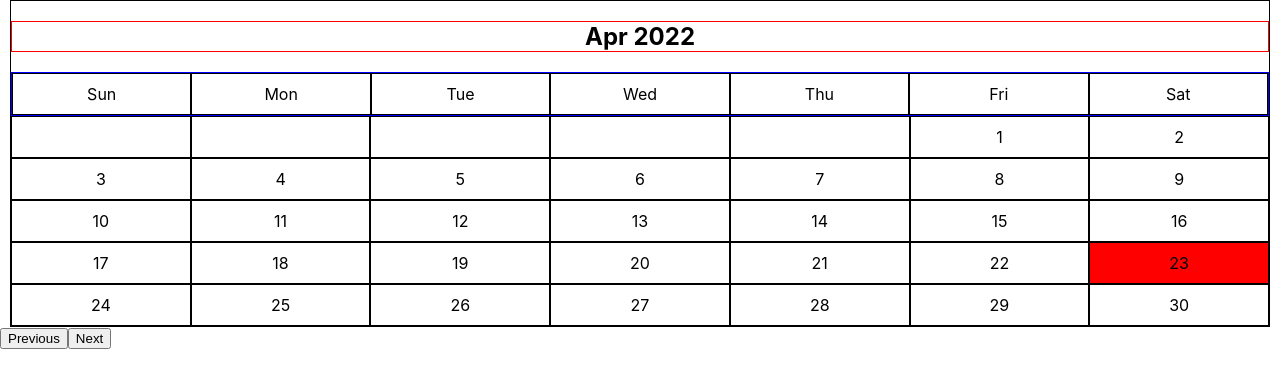
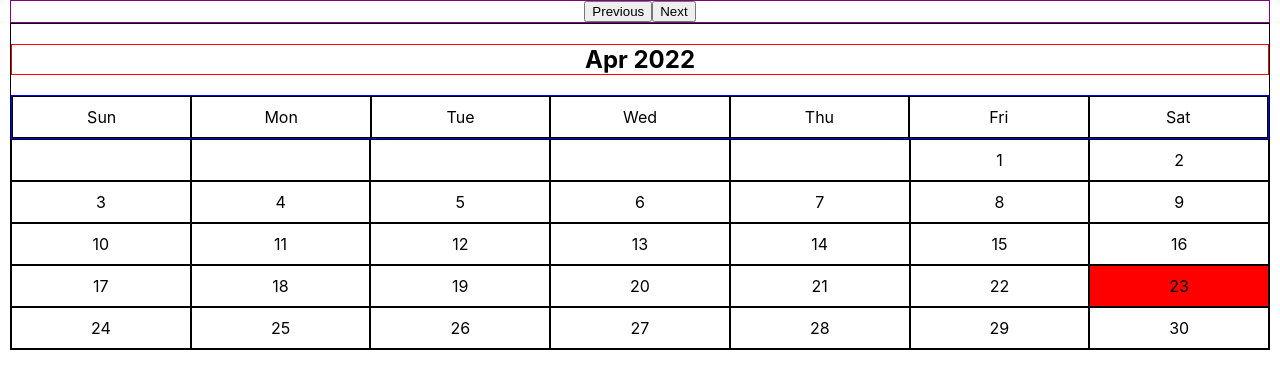
Before and after one commit to develijahlee/calendar-budget, a Next.js app: page / in a window 1280 px wide. Shown: the top 388 px of the page. Built offline with nearby package versions, Linux system fonts and the light colour scheme.

Commit message:
rename indexes

```diff
--- a/pages/index.tsx
+++ b/pages/index.tsx
@@ -6,7 +6,7 @@ import styles from '../styles/Home.module.scss'
 
 const Home: NextPage = () => {
   const months = ["Jan", "Feb", "Mar", "Apr", "May", "Jun", "Jul", "Aug", "Sep", "Oct", "Nov", "Dec"]
-  const weekDays = ["Sun", "Mon", "Tue", "Wed", "Thu", "Fri", "Sat"];
+  const weekDays = ["Sun", "Mon", "Tue", "Wed", "Thu", "Fri", "Sat"]
   const today = new Date()
 
   const [currentMonth, setCurrentMonth] = useState(today.getMonth())
@@ -17,8 +17,8 @@ const Home: NextPage = () => {
     return 32 - new Date(iYear, iMonth, 32).getDate()
   }
 
-  const calculateDay = (weekIndex: number, dayIndex: number, offset: number) => {
-    return 7 * (weekIndex + 1) - (6 - dayIndex) - offset
+  const calculateDay = (rowIndex: number, columnIndex: number, offset: number) => {
+    return 7 * (rowIndex + 1) - (6 - columnIndex) - offset
   }
 
   const checkCurrentDay = (date: number) => {
@@ -46,31 +46,37 @@ const Home: NextPage = () => {
 
     return (
       <>
-        {[...Array(totalWeeks)].map((_, wIx) => (
-          <div key={wIx} className={styles.row}>
-            {weekDays.map((_, dIx) => (
-              <div key={dIx} className={`${styles.cell} ${checkCurrentDay(calculateDay(wIx, dIx, firstDayInMonth)) ? styles.currentDay : ''}`}>
-                {(wIx === 0 && dIx < firstDayInMonth) ||
-                  calculateDay(wIx, dIx, firstDayInMonth) > totalDays
-                  ? ""
-                  : calculateDay(wIx, dIx, firstDayInMonth)}
-              </div>
-            )
-            )}
+        {[...Array(totalWeeks)].map((_, rowIndex) => (
+          <div key={rowIndex} className={styles.row}>
+            {weekDays.map((_, columnIndex) => {
+              const calculatedDay = calculateDay(rowIndex, columnIndex, firstDayInMonth)
+              return (
+                <div key={columnIndex} className={`${styles.cell} ${checkCurrentDay(calculatedDay) ? styles.currentDay : ''}`}>
+                  {(rowIndex === 0 && columnIndex < firstDayInMonth) ||
+                    calculatedDay > totalDays
+                    ? ""
+                    : calculatedDay}
+                </div>
+              )
+            })}
           </div>
         ))}
       </>
-    );
-  };
+    )
+  }
 
 
   return (
-    <>
+    <div className={styles.container}>
       <Head>
         <title>Calendar Budget App</title>
         <meta name="description" content="Generated by create next app" />
         <link rel="icon" href="/favicon.ico" />
       </Head>
+      <div className={styles.buttonWrap}>
+        <button onClick={previous}>Previous</button>
+        <button onClick={next}>Next</button>
+      </div>
       <div className={styles.calendarWrap}>
         <h2 className={styles.monthTitle}>{months[currentMonth]} {currentYear}</h2>
         <div className={styles.daysWrap}>
@@ -82,11 +88,7 @@ const Home: NextPage = () => {
           {renderCalendar()}
         </div>
       </div>
-      <div>
-        <button onClick={previous}>Previous</button>
-        <button onClick={next}>Next</button>
-      </div>
-    </>
+    </div>
   )
 }
 
--- a/styles/Home.module.scss
+++ b/styles/Home.module.scss
@@ -1,6 +1,15 @@
+.container {
+  margin: 0 10px;
+}
+
+.buttonWrap {
+  display: flex;
+  justify-content: center;
+  border: 1px solid purple;
+}
+
 .calendarWrap {
   border: 1px solid black;
-  margin: 0 10px;
 }
 
 .monthTitle {
```
